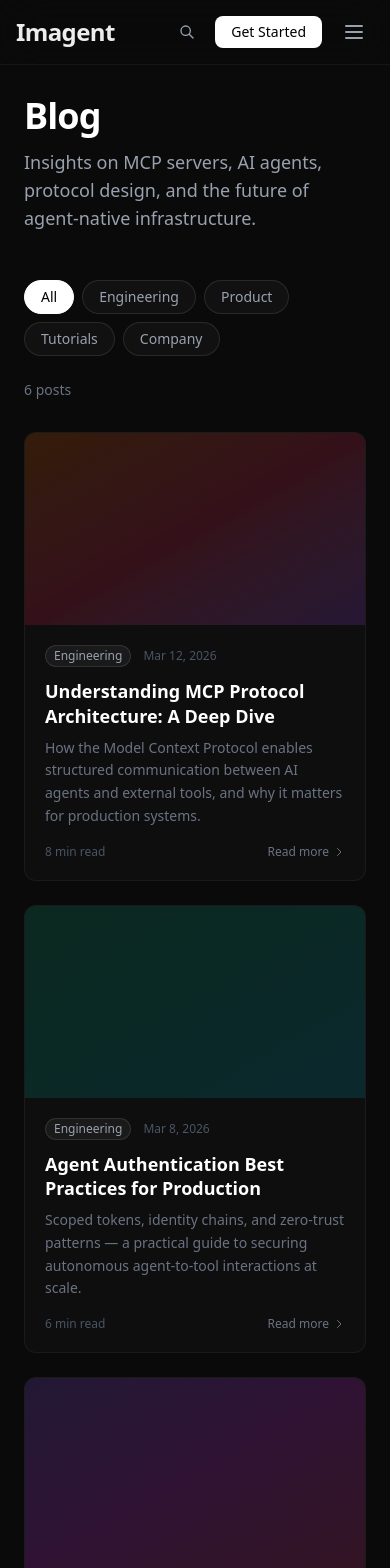
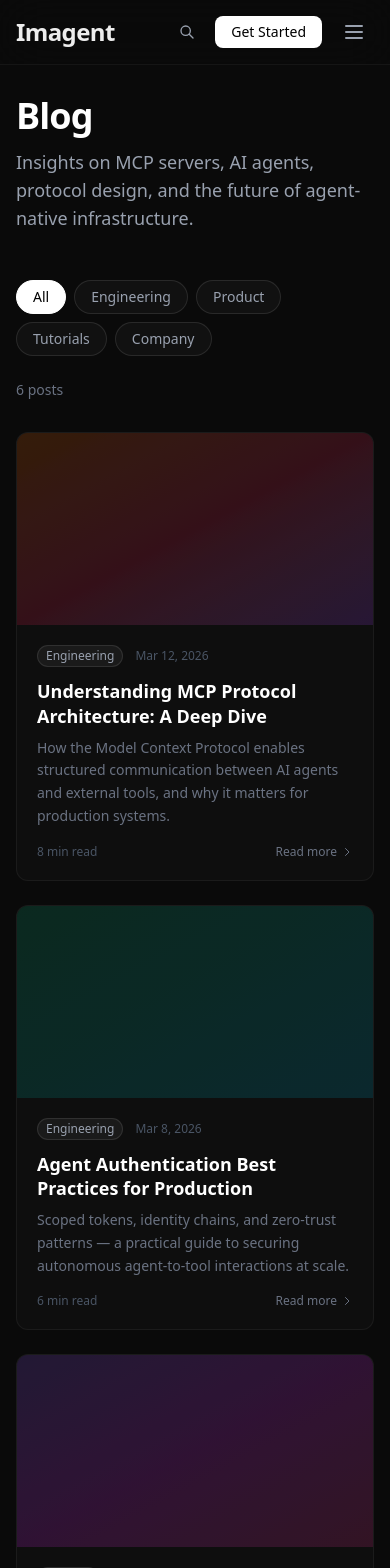
Before and after one commit to Agent1019/imagent, a Next.js app in the folder apps/web/: page /blog in a window 390 px wide. Shown: the top 1568 px of the page. Built offline with nearby package versions, Linux system fonts and the light colour scheme.

Commit message:
Fix remaining px-6 padding on blog/explore-detail pages

```diff
--- a/apps/web/app/blog/[slug]/page.tsx
+++ b/apps/web/app/blog/[slug]/page.tsx
@@ -81,7 +81,7 @@ export default async function Page({ params }: { params: Promise<{ slug: string
   return (
     <Layout locale={locale} nav={t.nav} footer={t.footer} searchPlaceholder={t.hero.searchPlaceholder}>
       <div className="pt-24">
-        <article className="px-6 pb-16">
+        <article className="px-4 md:px-6 pb-16">
           <div className="max-w-3xl mx-auto">
             {/* Breadcrumb */}
             <nav className="flex items-center gap-2 text-sm text-gray-500 mb-8">
@@ -282,7 +282,7 @@ console.log(result.output.url);
         </article>
 
         {/* Related Articles */}
-        <section className="px-6 pb-16 border-t border-white/5 pt-16">
+        <section className="px-4 md:px-6 pb-16 border-t border-white/5 pt-16">
           <div className="max-w-6xl mx-auto">
             <h2 className="text-2xl font-bold text-white mb-8">Related Articles</h2>
 
--- a/apps/web/app/blog/page.tsx
+++ b/apps/web/app/blog/page.tsx
@@ -95,7 +95,7 @@ export default async function Page() {
     <Layout locale={locale} nav={t.nav} footer={t.footer} searchPlaceholder={t.hero.searchPlaceholder}>
       <div className="pt-24">
         {/* Header */}
-        <section className="px-6 pb-12">
+        <section className="px-4 md:px-6 pb-12">
           <div className="max-w-6xl mx-auto">
             <h1 className="text-4xl md:text-5xl font-bold tracking-tight text-white mb-3">
               Blog
@@ -107,7 +107,7 @@ export default async function Page() {
         </section>
 
         {/* Category Filters */}
-        <section className="px-6 pb-8">
+        <section className="px-4 md:px-6 pb-8">
           <div className="max-w-6xl mx-auto">
             <div className="flex flex-wrap gap-2">
               {categories.map((cat, i) => (
@@ -133,7 +133,7 @@ export default async function Page() {
         </section>
 
         {/* Blog Grid */}
-        <section className="px-6 pb-16">
+        <section className="px-4 md:px-6 pb-16">
           <div className="max-w-6xl mx-auto">
             <div className="grid md:grid-cols-2 gap-6">
               {mockPosts.map((post) => (
@@ -179,7 +179,7 @@ export default async function Page() {
         </section>
 
         {/* Pagination */}
-        <section className="px-6 pb-16">
+        <section className="px-4 md:px-6 pb-16">
           <div className="max-w-6xl mx-auto">
             <div className="flex items-center justify-between border-t border-white/5 pt-8">
               <span className="text-sm text-gray-600 cursor-default">
--- a/apps/web/app/explore/[slug]/page.tsx
+++ b/apps/web/app/explore/[slug]/page.tsx
@@ -107,7 +107,7 @@ export default async function Page({ params }: { params: Promise<{ slug: string
     <Layout locale={locale} nav={t.nav} footer={t.footer} searchPlaceholder={t.hero.searchPlaceholder}>
       <div className="pt-24">
         {/* Hero */}
-        <section className="px-6 pb-16">
+        <section className="px-4 md:px-6 pb-16">
           <div className="max-w-5xl mx-auto">
             <div className="flex flex-wrap items-center gap-3 mb-6">
               <span className="inline-flex items-center px-2.5 py-0.5 rounded-full text-xs font-medium bg-purple-500/10 text-purple-400 border border-purple-500/20">
@@ -151,7 +151,7 @@ export default async function Page({ params }: { params: Promise<{ slug: string
         </section>
 
         {/* Endpoints */}
-        <section className="px-6 py-16 border-t border-white/5">
+        <section className="px-4 md:px-6 py-16 border-t border-white/5">
           <div className="max-w-5xl mx-auto">
             <h2 className="text-2xl font-bold text-white mb-2">Endpoints</h2>
             <p className="text-gray-400 mb-8">Available API endpoints for this MCP server.</p>
@@ -182,7 +182,7 @@ export default async function Page({ params }: { params: Promise<{ slug: string
         </section>
 
         {/* Pricing */}
-        <section className="px-6 py-16 border-t border-white/5">
+        <section className="px-4 md:px-6 py-16 border-t border-white/5">
           <div className="max-w-6xl mx-auto">
             <h2 className="text-2xl font-bold text-white mb-2">Pricing</h2>
             <p className="text-gray-400 mb-10">Choose the plan that fits your usage. All plans include core functionality.</p>
@@ -234,7 +234,7 @@ export default async function Page({ params }: { params: Promise<{ slug: string
         </section>
 
         {/* Related Tools */}
-        <section className="px-6 py-16 border-t border-white/5">
+        <section className="px-4 md:px-6 py-16 border-t border-white/5">
           <div className="max-w-6xl mx-auto">
             <h2 className="text-2xl font-bold text-white mb-2">Related Tools</h2>
             <p className="text-gray-400 mb-8">Other MCP servers that complement {toolName}.</p>
```
